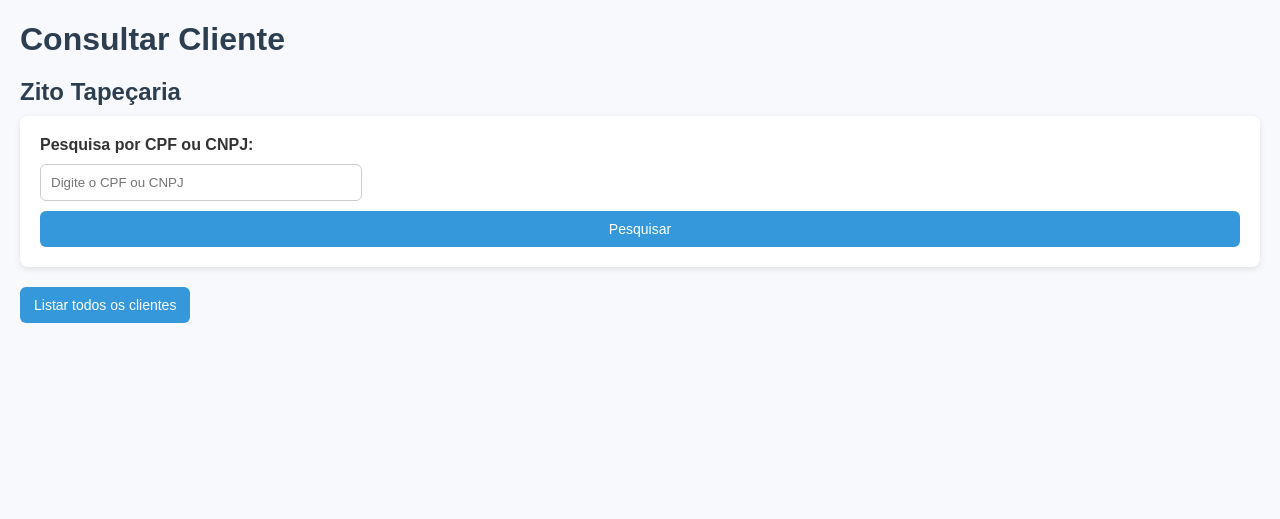
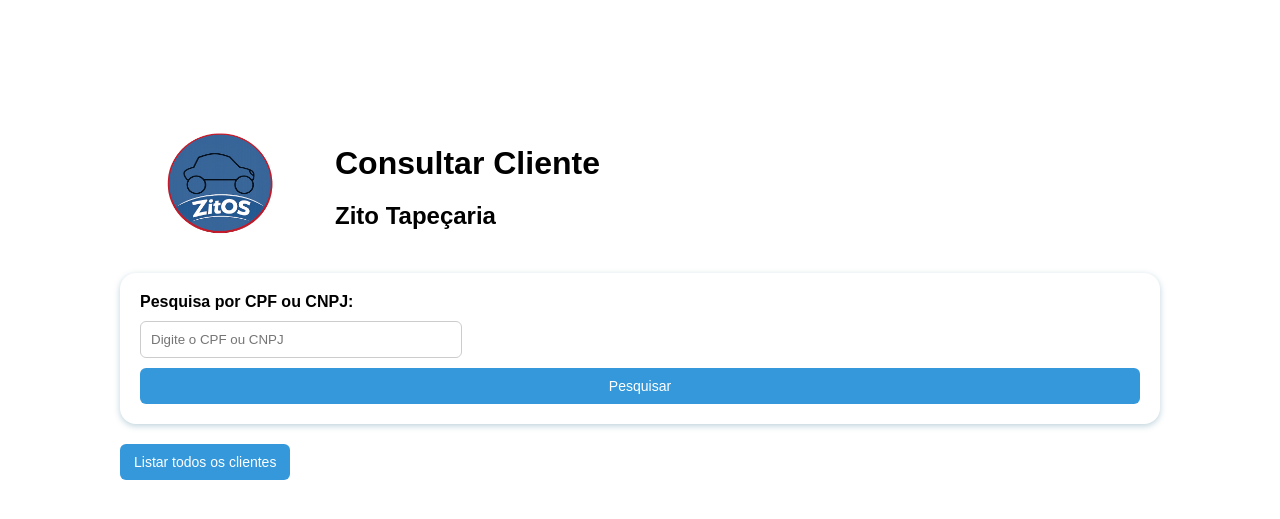
Before and after one commit to Projeto-Integrador-UNIVESP-DRP03/PI1_2026_1, a Flask app: page / in a window 1280 px wide. Shown: the top 519 px of the page. Run offline with Flask 3, Linux system fonts and the light colour scheme.

Commit message:
logo adicionado e mudança no layout de consulta

```diff
--- a/sistema-tapecaria/templates/consulta.html
+++ b/sistema-tapecaria/templates/consulta.html
@@ -6,22 +6,34 @@
     <style>
         body {
             font-family: Arial, sans-serif;
-            background-color: #f7f9fc;
-            margin: 20px;
-            color: #333;
+            background-color: #ffffff;
+            margin: 120px;
+            color: #000;
         }
 
         h1, h2 {
-            color: #2c3e50;
-            margin-bottom: 10px;
+            color: #000;
+            margin-bottom: 20px;
+        }
+
+        .top-bar {
+            display: flex;
+            align-items: center;
+            gap: 15px;
+            margin-bottom: 20px;
+        }
+
+        .logo {
+            width: 200px;
+            height: auto;
         }
 
         .card {
             background: #fff;
-            border-radius: 8px;
+            border-radius: 16px;
             padding: 20px;
             margin-bottom: 20px;
-            box-shadow: 0 2px 6px rgba(0,0,0,0.1);
+            box-shadow: 0 2px 6px rgba(20, 95, 129, 0.274);
         }
 
         form {
@@ -64,8 +76,13 @@
 </head>
 <body>
 
-    <h1>Consultar Cliente</h1>
-    <h2>Zito Tapeçaria</h2>
+    <div class="top-bar">
+        <img src="{{ url_for('static', filename='logo.png') }}" alt="Logo" class="logo">
+        <div>
+            <h1>Consultar Cliente</h1>
+            <h2>Zito Tapeçaria</h2>
+        </div>
+    </div>
 
     <div class="card">
         <form action="/buscar" method="post">
```
Also changed, not shown: sistema-tapecaria/static/logo.png (added).
